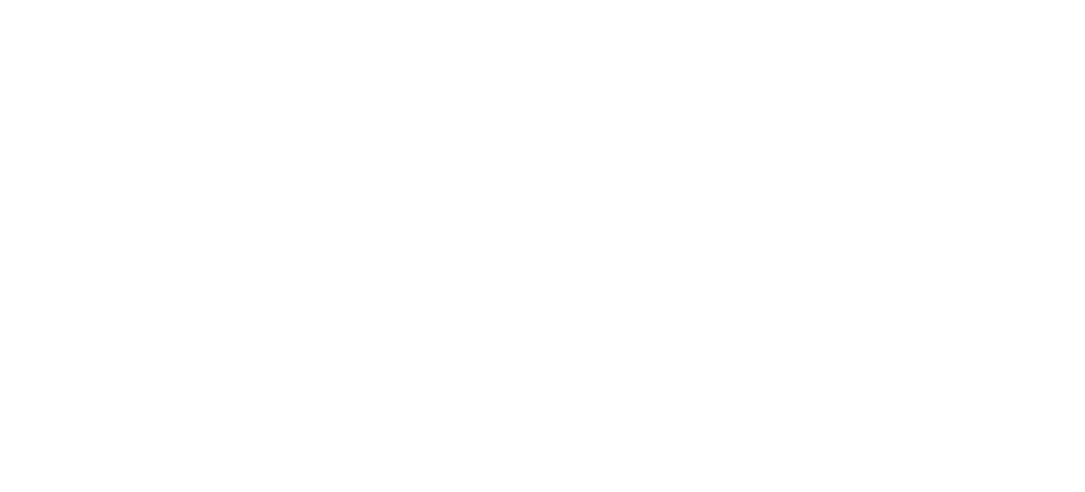
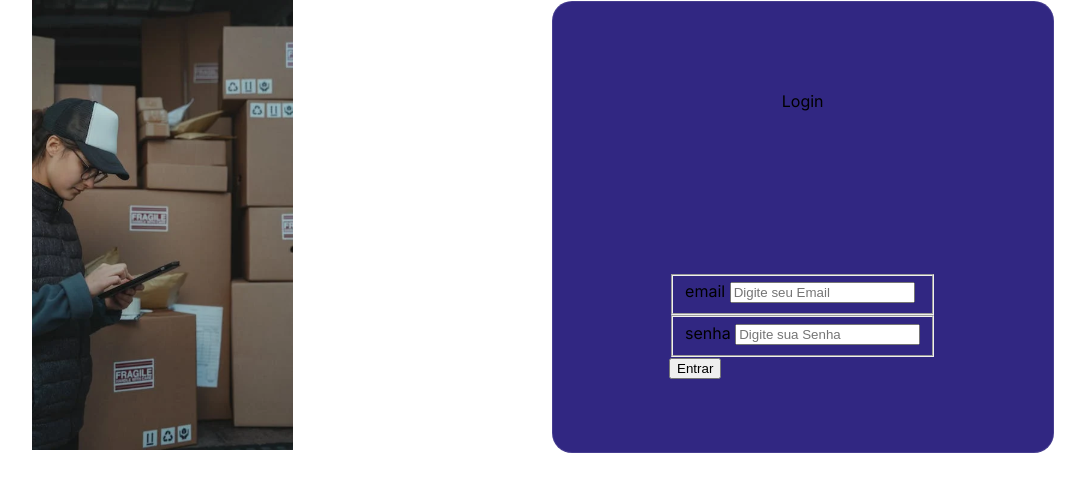
Before and after one commit to luccaseabracruz/easy_inventory, a React (Vite) app: page / in a window 1280 px wide. Before the commit this address had no page. Shown: the top 492 px of the page, without its empty margins (97-1182 px from the left). Built offline with nearby package versions, Linux system fonts and the light colour scheme.

Commit message:
formulario de login/inputs/formularios

```diff
--- /dev/null
+++ b/src/Pages/LoginPage/Loginpage.tsx
@@ -0,0 +1,23 @@
+import React, { createContext } from "react";
+import { StykedForm, StyledSection } from "./style";
+import img from "../../assets/mulher-login.svg";
+import { UserContext } from "../../provides/UserContext";
+import { useContext } from "react";
+import { InputForm } from "../../components/InputForm/InputForm";
+import { FormLogin } from "../../components/Form/FormLogin";
+
+export const Loginpage = () => {
+  const { userLogin } = useContext(UserContext);
+
+  return (
+    <StyledSection>
+      <div>
+        <img src={img} alt="" srcset="" />
+      </div>
+      <StykedForm>
+        <p>Login</p>
+        <FormLogin />
+      </StykedForm>
+    </StyledSection>
+  );
+};
--- /dev/null
+++ b/src/Pages/LoginPage/style.ts
@@ -0,0 +1,25 @@
+import styled from "styled-components";
+
+export const StyledSection = styled.section`
+  display: flex;
+  align-items: center;
+  justify-content: space-around;
+
+  img {
+    height: 450px;
+  }
+`;
+
+export const StykedForm = styled.form`
+  width: 500px;
+  height: 450px;
+
+  display: flex;
+  flex-direction: column;
+  align-items: center;
+  justify-content: space-around;
+
+  background: #312782;
+  border: 1px solid rgba(255, 255, 255, 0.1);
+  border-radius: 20px;
+`;
--- /dev/null
+++ b/src/Pages/RegisterPage/RegisterPage.tsx
@@ -0,0 +1,16 @@
+import React from "react";
+import { Inputs } from "../../components/Inputs/Inputs";
+import { FormRegister } from "./style";
+
+export const RegisterPage = () => {
+  return (
+    <FormRegister>
+      <p>Register</p>
+      <Inputs />
+      <Inputs />
+      <Inputs />
+      <Inputs />
+      <button>Cadastrar</button>
+    </FormRegister>
+  );
+};
--- /dev/null
+++ b/src/Pages/RegisterPage/style.ts
@@ -0,0 +1,16 @@
+import styled from "styled-components";
+
+export const FormRegister = styled.form`
+  width: 500px;
+  height: 600px;
+  margin: auto;
+  display: flex;
+  flex-direction: column;
+  gap: 5px;
+  align-items: center;
+  justify-content: center;
+
+  background: #312782;
+  border: 1px solid rgba(255, 255, 255, 0.1);
+  border-radius: 20px;
+`;
--- /dev/null
+++ b/src/components/Form/FormLogin.tsx
@@ -0,0 +1,39 @@
+import React, { useContext } from "react";
+import { SubmitHandler, useForm } from "react-hook-form";
+import { ILoginValues } from "../../provides/@types";
+import { UserContext } from "../../provides/UserContext";
+import { InputForm } from "../InputForm/InputForm";
+
+export const FormLogin = () => {
+  const {
+    register,
+    handleSubmit,
+    formState: { errors },
+  } = useForm<ILoginValues>();
+
+  const { userLogin } = useContext(UserContext);
+
+  const submit: SubmitHandler<ILoginValues> = (formData) => {
+    userLogin(formData);
+  };
+
+  return (
+    <form onSubmit={handleSubmit(submit)}>
+      <InputForm
+        label="email"
+        placeholder="Digite seu Email"
+        type="email"
+        register={register("email")}
+        error={errors.email}
+      />
+      <InputForm
+        label="senha"
+        placeholder="Digite sua Senha"
+        type="password"
+        register={register("password")}
+        error={errors.password}
+      />
+      <button>Entrar</button>
+    </form>
+  );
+};
--- /dev/null
+++ b/src/components/InputForm/InputForm.tsx
@@ -0,0 +1,22 @@
+import React from "react";
+import { FieldError, UseFormRegisterReturn } from "react-hook-form";
+
+interface IInputProps {
+  label: string;
+  register: UseFormRegisterReturn<string>;
+  error?: FieldError;
+  type: "text" | "email" | "password";
+  placeholder: string;
+}
+
+export const InputForm = ({label, register, error, type, placeholder}: IInputProps) => (
+  <fieldset>
+    {label && <label htmlFor={register.name}>{label} </label>}
+    <input
+      type={type}
+      placeholder={placeholder}
+      {...register}
+      {...(error ? <p>{error.message}</p> : null)}
+      />
+  </fieldset>
+);
--- a/src/components/Inputs/Inputs.tsx
+++ b/src/components/Inputs/Inputs.tsx
@@ -14,7 +14,12 @@
 
 export type TypeInputs = 'text' | 'email' | 'password';
 
+
+
+
 export const Inputs = ({email,id,name}:iDatasUser)=>{
+
+
     const {register,handleSubmit} = useForm({});
 
 
--- a/src/routes.tsx
+++ b/src/routes.tsx
@@ -1,19 +1,20 @@
-import {Route,Routes} from 'react-router-dom';
-import {DashBoard} from './Pages/DashBoard/DashBoard'
-import { MyProfile } from './Pages/MyProfile/MyProfile';
-import { ProductsPage } from './Pages/ProductsPage';
+import { Route, Routes } from "react-router-dom";
+import { DashBoard } from "./Pages/DashBoard/DashBoard";
+import { Loginpage } from "./Pages/LoginPage/Loginpage";
+import { MyProfile } from "./Pages/MyProfile/MyProfile";
+import { ProductsPage } from "./Pages/ProductsPage";
+import { RegisterPage } from "./Pages/RegisterPage/RegisterPage";
 
+export const Router = () => {
+  return (
+    <Routes>
+      <Route path="/" element={<Loginpage />} />
+      <Route path="/register" element={<RegisterPage />} />
 
-export const Router = ()=>{
-
-    console.log("");
-    return(
-        <Routes>
-            <Route path='/dashboard' element={<DashBoard/>}>
-                <Route path='/dashboard/myprofile' element={<MyProfile/>}/>
-                <Route path='/dashboard/products' element={<ProductsPage />}/>
-            </Route>
-        </Routes>
-
-    )
-}
+      <Route path="/dashboard" element={<DashBoard />}>
+        <Route path="/dashboard/myprofile" element={<MyProfile />} />
+        <Route path="/dashboard/products" element={<ProductsPage />} />
+      </Route>
+    </Routes>
+  );
+};
```
Also changed, not shown: src/assets/mulher-login.svg (added).
